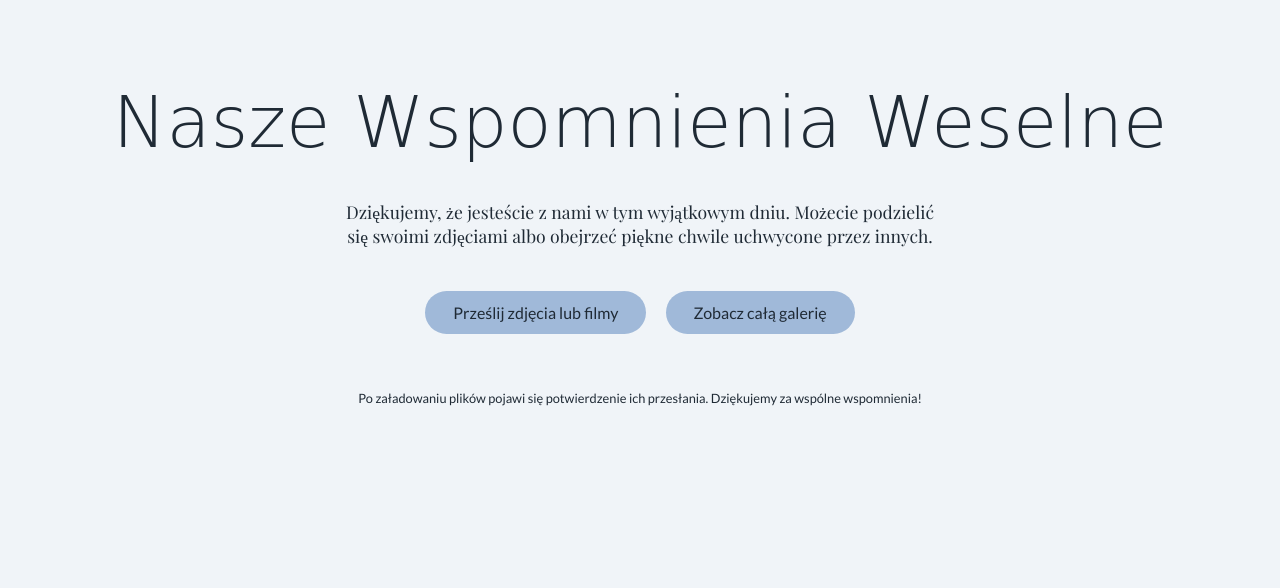
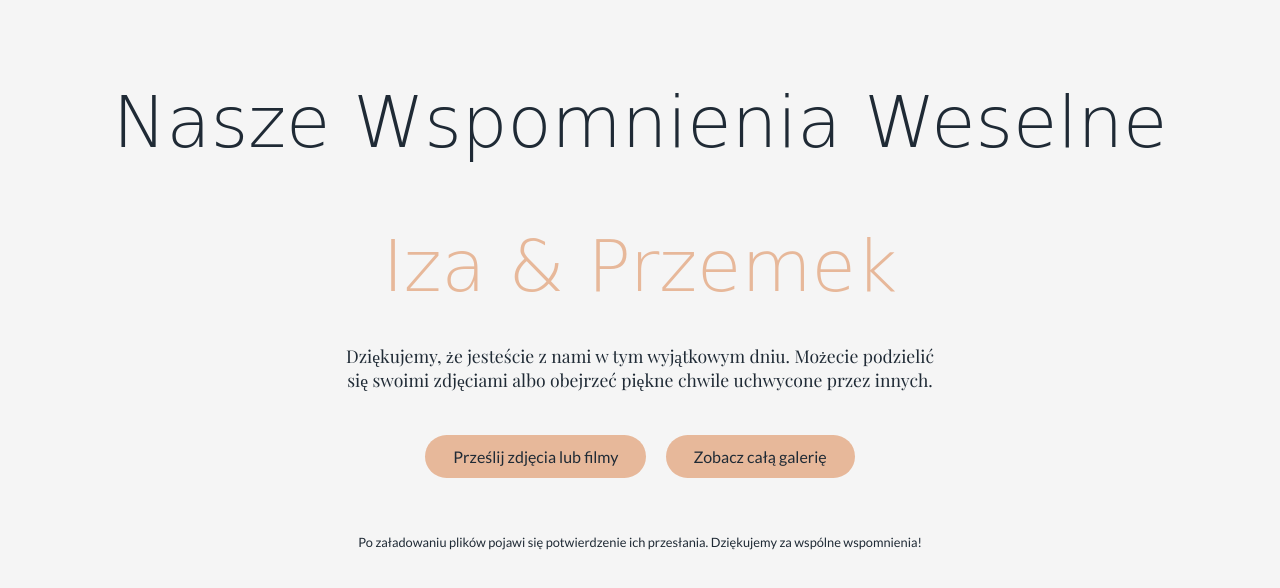
Before and after one commit to PobieramySie/image-upload-ippb, a website: page index.html in a window 1280 px wide. Drawn offline with nearby package versions, Linux system fonts and the light colour scheme; a web font is replaced by a local one.

Commit message:
Update index.html

```diff
--- a/index.html
+++ b/index.html
@@ -3,12 +3,12 @@
 <head>
   <meta charset="UTF-8" />
   <meta name="viewport" content="width=device-width, initial-scale=1.0" />
-  <title>Izabela & Przemysław</title>
+  <title>Iza & Przemek</title>
   <link href="https://fonts.googleapis.com/css2?family=Corinthia&family=Lato&family=Mrs+Saint+Delafield&family=Playfair+Display&display=swap" rel="stylesheet">
   <style>
     body {
       font-family: 'Lato', sans-serif;
-      background-color: #F0F4F8;
+      background-color: #F5F5F5;
       color: #1F2A35;
       text-align: center;
       padding: 2rem;
@@ -20,6 +20,13 @@
       margin-bottom: 0.5em;
       font-weight: 100;
     }
+    h2 {
+      font-family: 'Corinthia', cursive;
+      font-size: 4.5em;
+      margin-bottom: 0.5em;
+      font-weight: 100;
+      color: #E7B89A;
+    }
     p {
       font-family: 'Playfair Display', serif;
       max-width: 600px;
@@ -28,7 +35,7 @@
     }
     .button {
       display: inline-block;
-      background-color: #A0B9D9;
+      background-color: #E7B89A;
       color: #1F2A35;
       padding: 12px 28px;
       margin: 0.5em;
@@ -41,7 +48,7 @@
       font-family: 'Lato', sans-serif;
     }
     .button:hover {
-      background-color: #7FA1C4;
+      background-color: #DFA37F;
     }
     footer {
       margin-top: 3rem;
@@ -78,6 +85,7 @@
 <body>
 
   <h1>Nasze Wspomnienia Weselne</h1>
+  <h2>Iza & Przemek</h1>
 
   <p>
     Dziękujemy, że jesteście z nami w tym wyjątkowym dniu. Możecie podzielić się swoimi zdjęciami albo obejrzeć piękne chwile uchwycone przez innych.
```
